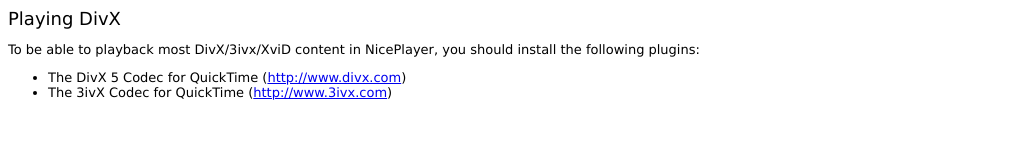
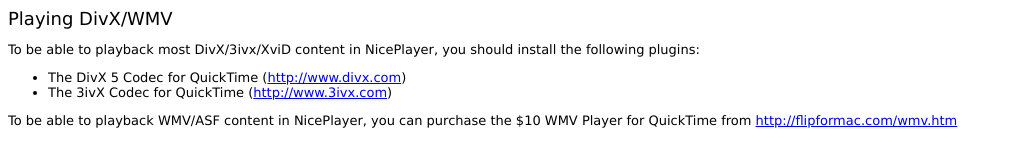
Before and after one commit to jbtule/NicePlayer, a plain HTML site: page English.lproj/NicePlayer Help/chapt3/chp3.htm in a window 1280 px wide. Shown: the whole page, without its empty margins (0-1013 px from the left). Drawn offline with Linux system fonts and the light colour scheme.

Commit message:
wmv file type recognition for support with pluggins

```diff
--- a/English.lproj/NicePlayer Help/chapt3/chp3.htm
+++ b/English.lproj/NicePlayer Help/chapt3/chp3.htm
@@ -8,13 +8,15 @@
 
      <body>
 
-     <font size="4" face="Lucida Grande, Helvetica, Arial">Playing DivX</font><font size="2" face="Lucida Grande, Helvetica, Arial">
+     <font size="4" face="Lucida Grande, Helvetica, Arial">Playing DivX/WMV</font><font size="2" face="Lucida Grande, Helvetica, Arial">
 	<p>
      To be able to playback most DivX/3ivx/XviD content in NicePlayer, you should install the following plugins:</p>
 	<ul>
 	<li>The DivX 5 Codec for QuickTime (<a href="http://www.divx.com">http://www.divx.com</a>)</li>
 	<li>The 3ivX Codec for QuickTime (<a href="http://www.3ivx.com">http://www.3ivx.com</a>)</li>
 	</ul>
+        <p>
+        To be able to playback WMV/ASF content in NicePlayer, you can purchase the $10 WMV Player for QuickTime from <a href="http://flipformac.com/wmv.htm">http://flipformac.com/wmv.htm</a>
 	</p>
 </body>
 
```
Also changed, not shown: Graphics/niceplayerdoc.png, 5 other files.
